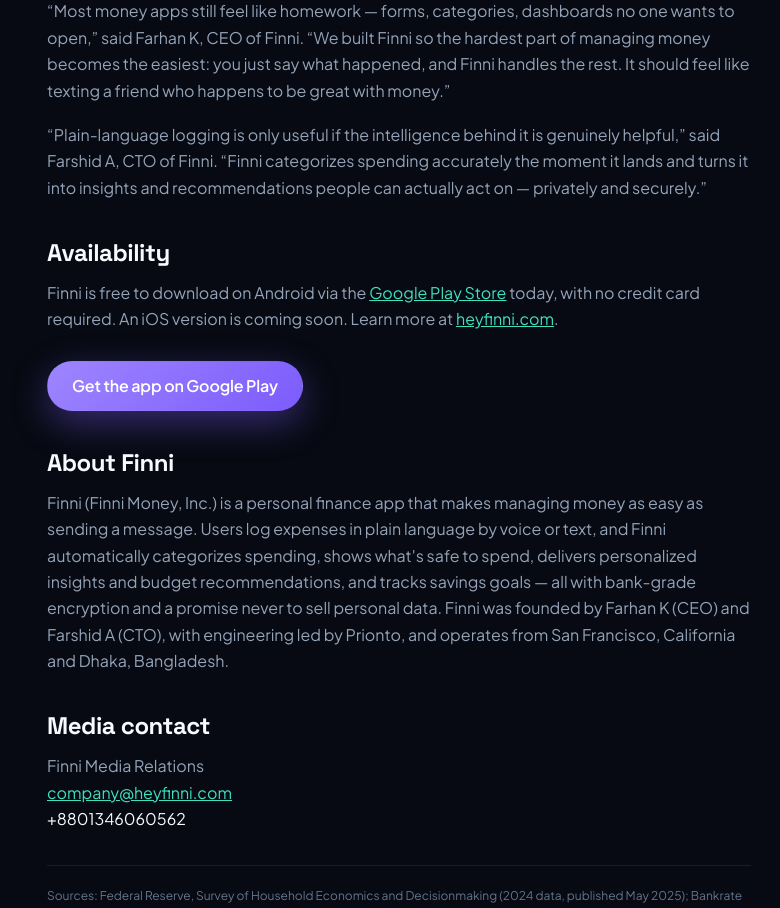
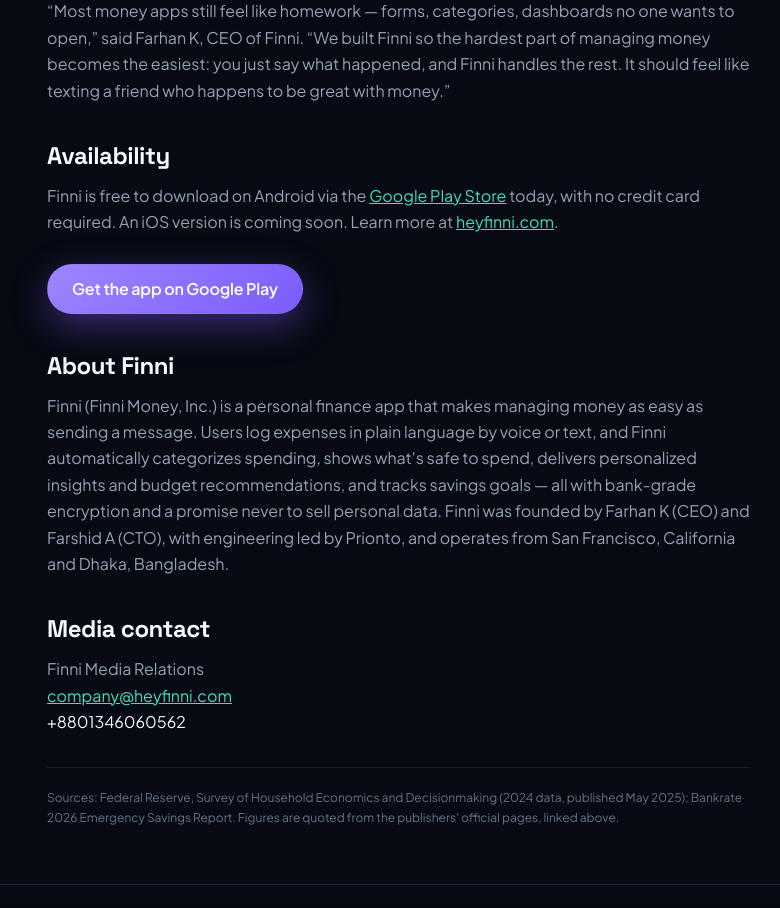
Before and after one commit to farhankabir1639/Finni-website-v3, a Next.js app: page /press/finni-launches-on-google-play in a window 1280 px wide. Shown: the part 1040-1948 px from the top of the page, without its empty margins (241-1021 px from the left). Built offline with nearby package versions, Linux system fonts and the light colour scheme.

Commit message:
Remove Farshid A. quote from launch press release

```diff
--- a/src/app/press/finni-launches-on-google-play/page.tsx
+++ b/src/app/press/finni-launches-on-google-play/page.tsx
@@ -110,12 +110,6 @@
             be great with money.&rdquo;
           </p>
 
-          <p style={para}>
-            &ldquo;Plain-language logging is only useful if the intelligence behind it is genuinely helpful,&rdquo; said
-            Farshid A, CTO of Finni. &ldquo;Finni categorizes spending accurately the moment it lands and turns it into
-            insights and recommendations people can actually act on — privately and securely.&rdquo;
-          </p>
-
           <h2 className="finni-display" style={h2}>
             Availability
           </h2>
```
